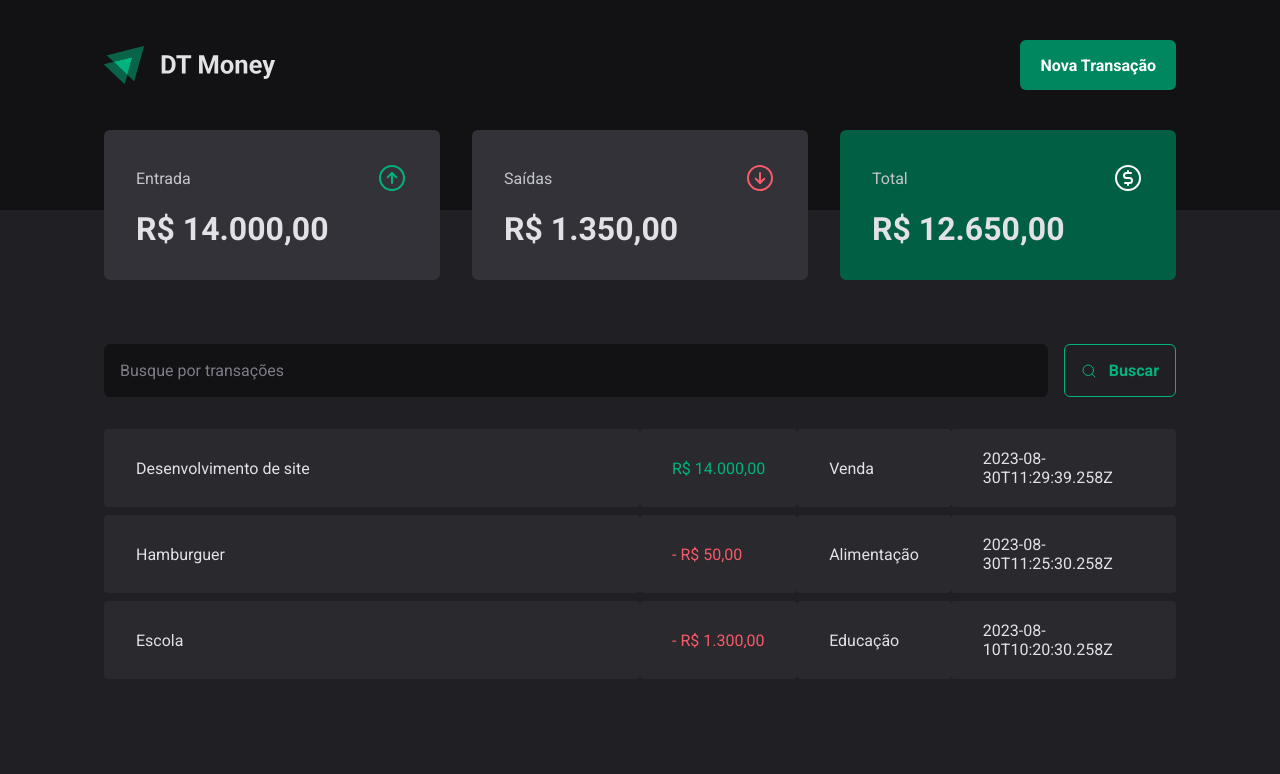
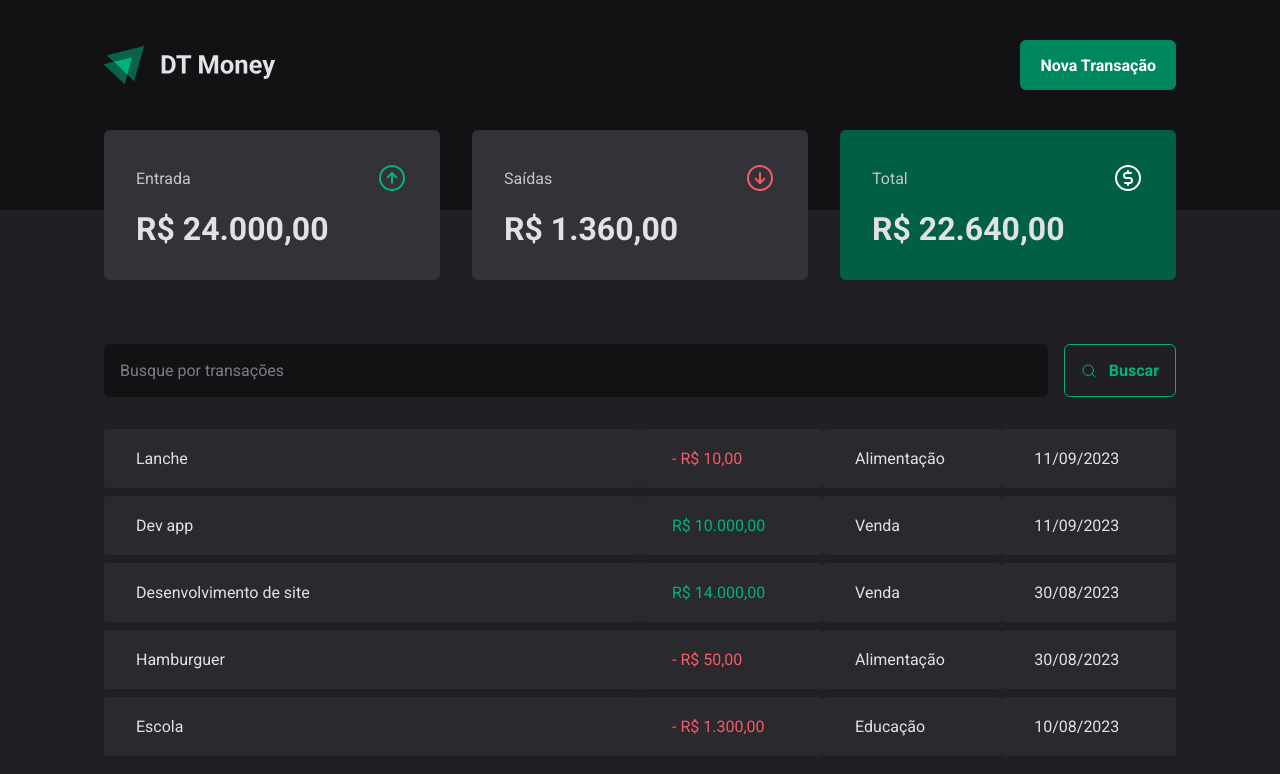
Before and after one commit to aldineifranco/03-dt-money, a React (Vite) app: page / in a window 1280 px wide. Shown: the top 774 px of the page. Built offline with nearby package versions, Linux system fonts and the light colour scheme; data requests are answered from the project's data file.

Commit message:
criando nova transação

```diff
--- a/server.json
+++ b/server.json
@@ -23,6 +23,22 @@
       "category": "Educação",
       "price": 1300,
       "createdAt": "2023-08-10T10:20:30.258Z"
+    },
+    {
+      "description": "Dev app",
+      "category": "Venda",
+      "price": 10000,
+      "type": "income",
+      "createdAt": "2023-09-11T12:17:20.817Z",
+      "id": 4
+    },
+    {
+      "description": "Lanche",
+      "category": "Alimentação",
+      "price": 10,
+      "type": "outcome",
+      "createdAt": "2023-09-11T12:58:23.119Z",
+      "id": 5
     }
   ]
 }
--- a/src/components/NewTransactionModal/index.tsx
+++ b/src/components/NewTransactionModal/index.tsx
@@ -4,6 +4,9 @@ import * as Dialog from '@radix-ui/react-dialog';
 import * as z from 'zod';
 import { zodResolver } from "@hookform/resolvers/zod";
 import { Controller, useForm } from "react-hook-form";
+import { api } from "../../lib/axios";
+import { useContext } from "react";
+import { TransactionsContext } from "../../contexts/TransactionsContext";
 
 const newTransactionFormSchema = z.object({
   description: z.string(),
@@ -15,11 +18,14 @@ const newTransactionFormSchema = z.object({
 type newTransactionFormInputs = z.infer<typeof newTransactionFormSchema>
 
 export const NewTransactionModal = () => {
+  const { createTransaction } = useContext(TransactionsContext)
+
   const {
     control,
     register,
     handleSubmit,
-    formState: { isSubmitting }
+    formState: { isSubmitting },
+    reset,
   } = useForm<newTransactionFormInputs>({
     resolver: zodResolver(newTransactionFormSchema),
     defaultValues: {
@@ -28,8 +34,16 @@ export const NewTransactionModal = () => {
   })
 
   async function handleCreateNewTransaction(data: newTransactionFormInputs) {
-    await new Promise(resolve => setTimeout(resolve, 2000))
-    console.log(data)
+    const { description, price, category, type } = data;
+
+    await createTransaction({
+      description,
+      price,
+      category,
+      type
+    })
+
+    reset();
   }
 
 
--- a/src/contexts/TransactionsContext.tsx
+++ b/src/contexts/TransactionsContext.tsx
@@ -10,14 +10,23 @@ interface Transactions {
   createdAt: string,
 }
 
+interface CreateTransactionInput {
+  description: string;
+  price: number;
+  category: string;
+  type: 'income' | 'outcome'
+}
+
 interface TransactionContextType {
   transactions: Transactions[];
   fetchTransactions: (query?: string) => Promise<void>;
+  createTransaction: (data: CreateTransactionInput) => Promise<void>;
 }
 
 interface TransactionsProviderProps {
   children: ReactNode;
 }
+
 
 export const TransactionsContext = createContext({} as TransactionContextType);
 
@@ -27,11 +36,27 @@ export function TransactionsProvider({children}: TransactionsProviderProps) {
   async function fetchTransactions(query?: string) {
     const response = await api.get('transactions', {
       params: {
+        _sort: 'createdAt',
+        _order: 'desc',
         q: query,
       }
     })
 
     setTransactions(response.data)
+  }
+
+  async function createTransaction(data: CreateTransactionInput ) {
+    const { description, category, price, type } = data
+
+    const response = await api.post('transactions', {
+      description,
+      category,
+      price,
+      type,
+      createdAt: new Date(),
+    })
+
+    setTransactions(state => [response.data, ...state])
   }
 
   useEffect(() => {
@@ -42,6 +67,7 @@ export function TransactionsProvider({children}: TransactionsProviderProps) {
     <TransactionsContext.Provider value={{
       transactions,
       fetchTransactions,
+      createTransaction
     }}>
       {children}
     </TransactionsContext.Provider>
--- a/src/pages/Transactions/index.tsx
+++ b/src/pages/Transactions/index.tsx
@@ -4,7 +4,7 @@ import { Summary } from "../../components/Summary";
 import { SearchForm } from "./components/SearchForm";
 import { PriceHighLight, TransactionsContainer, TransactionsTable } from './styles';
 import { TransactionsContext } from "../../contexts/TransactionsContext";
-import { priceFormatter } from "../../utils/formatter";
+import { dateFormatter, priceFormatter } from "../../utils/formatter";
 
 interface Transactions {
   id: number,
@@ -39,7 +39,7 @@ export function Transactions() {
                   </PriceHighLight>
                 </td>
                 <td>{transaction.category}</td>
-                <td>{transaction.createdAt}</td>
+                <td>{dateFormatter.format(new Date(transaction.createdAt))}</td>
               </tr>
             ))}
 
```
Also changed, not shown: src/utils/formatter.ts (line endings or trailing spaces).
